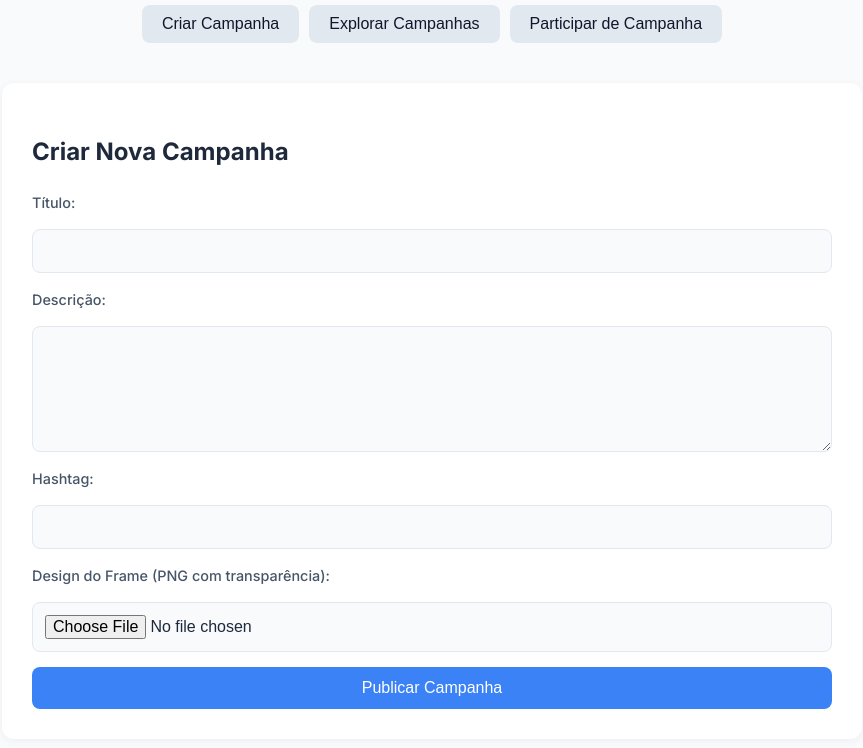
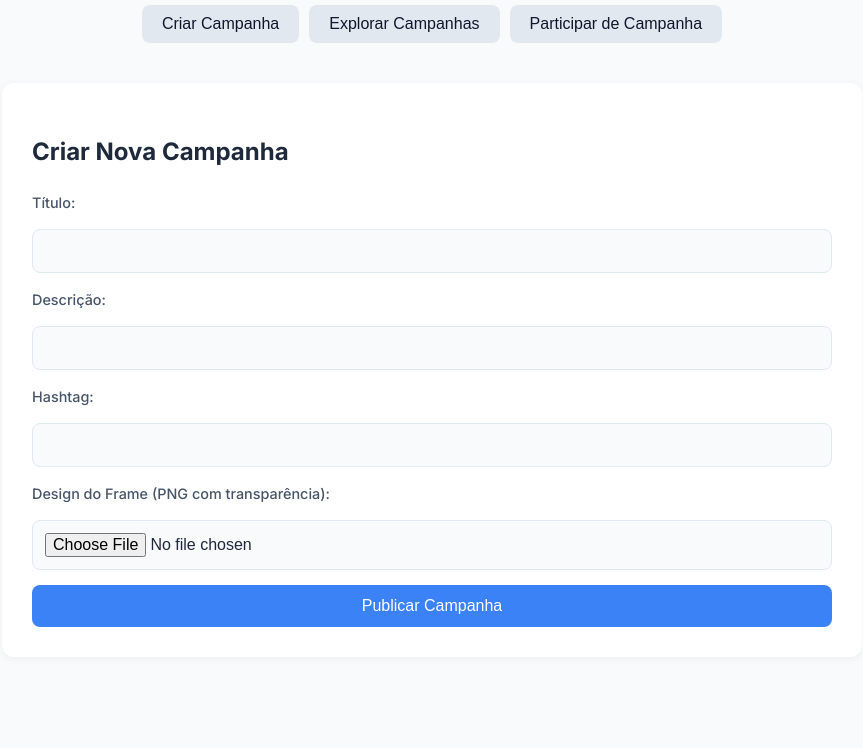
Before and after one commit to sabrinaflc/framely, a plain HTML site: page index.html in a window 1280 px wide. Shown: the part 128-876 px from the top of the page, without its empty margins (208-1071 px from the left). After the commit the page ends 855 px from the top, so only its background shows below. Drawn offline with Linux system fonts and the light colour scheme.

Commit message:
up error

```diff
--- a/index.html
+++ b/index.html
@@ -22,7 +22,7 @@
             <label>Título:</label>
             <input type="text" id="title" required>
             <label>Descrição:</label>
-            <textarea id="description" required></textarea>
+            <input id="description" required></textarea>
             <label>Hashtag:</label>
             <input type="text" id="hashtag">
             <label>Design do Frame (PNG com transparência):</label>
```
